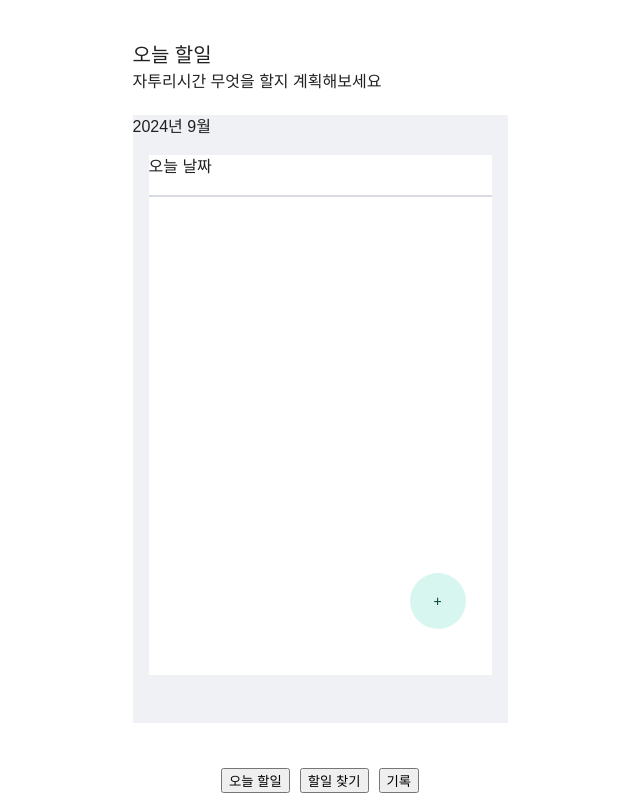
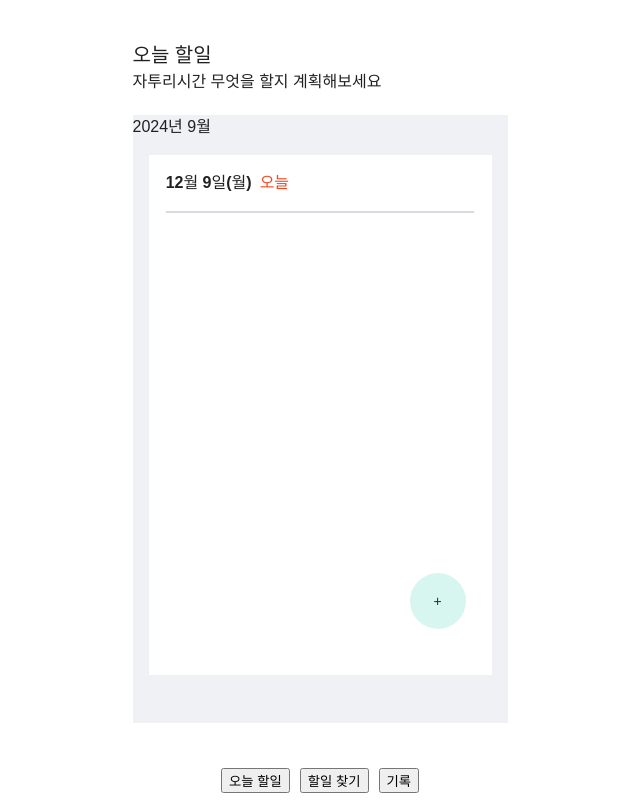
Before and after one commit to Tickley-Team/Tickley, a React (Vite) app: page /todos in a window 1280 px wide. Shown: the whole page, without its empty margins (320-960 px from the left). Built offline with nearby package versions, Linux system fonts and the light colour scheme.

Commit message:
feat: 오늘의 할일 목록 스타일 , 아이템 조건 스타일 적용

```diff
--- a/src/pages/Todos.tsx
+++ b/src/pages/Todos.tsx
@@ -1,6 +1,7 @@
 import {
   Backdrop,
   Box,
+  Button,
   Fab,
   Popper,
   SwipeableDrawer,
@@ -20,10 +21,14 @@ import { useRecommendTodoFilterStore } from '../stores/recommendTodoFilterStore'
 import { useTimeLeftStore } from '../stores/timeLeftStore'
 import { TodoItem } from '../types'
 import { DateNowToUnix } from '../utils'
+import readyStatusIcon from '../assets/icons/readyStatusIcon.svg'
+import doneStatusIcon from '../assets/icons/doneStatusIcon.svg'
+import restIcon from '../assets/icons/rest.svg'
+
+const categoryIconMapper = [{ categoryName: '휴식', icon: restIcon }]
 
 const Todos = () => {
   const theme = useTheme()
-
   const [isAddLayerOpen, setIsAddLayerOpen] = useState(false)
   const [isBottomSheetOpen, setIsBottomSheetOpen] = useState(false)
   const [title, setTitle] = useState('')
@@ -106,22 +111,44 @@ const Todos = () => {
         {/* <AddTodoMainButton /> */}
         <div
           style={{
+            // width: '100%',
             height: '520px',
             margin: '16px',
             backgroundColor: theme.palette.gray100,
             position: 'relative',
           }}
         >
-          <p>오늘 날짜</p>
           <div
             style={{
-              alignSelf: 'stretch',
+              display: 'flex',
+              padding: '16px 0',
+              width: '90%',
+              margin: '0 auto',
+            }}
+          >
+            <Typography
+              variant="title-5-medium-16"
+              fontWeight={700}
+              style={{ marginRight: '8px' }}
+            >
+              12월 9일(월)
+            </Typography>
+            <Typography
+              variant="title-5-medium-16"
+              color={theme.palette.semanticRed}
+            >
+              오늘
+            </Typography>
+          </div>
+          <div
+            style={{
               height: 0,
+              width: '90%',
+              margin: '0 auto',
               border: '1px solid',
               borderColor: theme.palette.gray400,
             }}
-          ></div>
-          <ul>
+          >
             {filteredTodoList.map((todo) => (
               <Todo
                 key={todo.registeredDate.toString()}
@@ -131,7 +158,7 @@ const Todos = () => {
                 registeredDate={todo.registeredDate}
               />
             ))}
-          </ul>
+          </div>
           {/* + 버튼을 눌렀을 때 할일 추가/볼것 추가 모달이 뜸(할일 목록 부분 dim 처리됨(이 부분은 css에서)) */}
           {/* 그리고 할일 추가를 클릭하면 할일 추가/볼것 추가 모달이 사라지고 할일 등록하는 바텀 시트 모달이 뜸 */}
           {/* 볼것 추가를 클릭하면 얼럿으로 처리 */}
@@ -303,7 +330,7 @@ export default Todos
 const Todo = ({ estimateTime, itemStatus, title }: TodoItem) => {
   const navigate = useNavigate()
   const { setTimeLeft } = useTimeLeftStore()
-
+  const theme = useTheme()
   const handleTodoItemStatus = () => {
     if (itemStatus === 'ready') {
       setTimeLeft(estimateTime)
@@ -312,20 +339,59 @@ const Todo = ({ estimateTime, itemStatus, title }: TodoItem) => {
   }
 
   return (
-    <div>
-      <Box style={{ flex: 'column' }}>
-        <Box>
-          <div>{<img src="#" alt="" />}</div>
-          <div>{title}</div>
-          <div>{`${estimateTime}분`}</div>
+    <div style={{ marginTop: '1rem' }}>
+      <Box
+        display={'flex'}
+        justifyContent="space-between"
+        alignItems={'center'}
+        width={'100%'}
+        marginBottom={'16px'}
+      >
+        <Box display={'flex'} width={'100%'}>
+          <Box className={'icon'} width={24} height={24} marginRight={'12px'}>
+            <img src={restIcon} alt={'restIcon'} />
+          </Box>
+          <Box>
+            <Box display="flex">
+              <Typography
+                variant="title-5-medium-16"
+                fontWeight={600}
+                marginRight={'12px'}
+              >
+                {title}
+              </Typography>
+              <Typography
+                variant="title-5-medium-16"
+                color={theme.palette.semanticPurple1}
+              >
+                {estimateTime}분
+              </Typography>
+            </Box>
+          </Box>
         </Box>
-        <Box>
-          {itemStatus === 'ready' ? (
-            <button onClick={handleTodoItemStatus}>{itemStatus}</button>
-          ) : (
-            <p>완료 아이콘 넣기</p>
-          )}
-        </Box>
+        <Button
+          onClick={handleTodoItemStatus}
+          variant="text"
+          disableRipple
+          disableElevation
+          sx={{
+            padding: 0,
+            minWidth: 0,
+            margin: 0,
+            border: 'none',
+            boxShadow: 'none',
+            background: 'none',
+            color: 'inherit',
+            '&:hover': {
+              background: 'none', // Hover 배경 제거
+            },
+          }}
+        >
+          <img
+            src={itemStatus === 'ready' ? readyStatusIcon : doneStatusIcon}
+            alt={'statusIcon'}
+          />
+        </Button>
       </Box>
     </div>
   )
```
Also changed, not shown: src/assets/icons/doneStatusIcon.svg (added), src/assets/icons/readyStatusIcon.svg (added).
